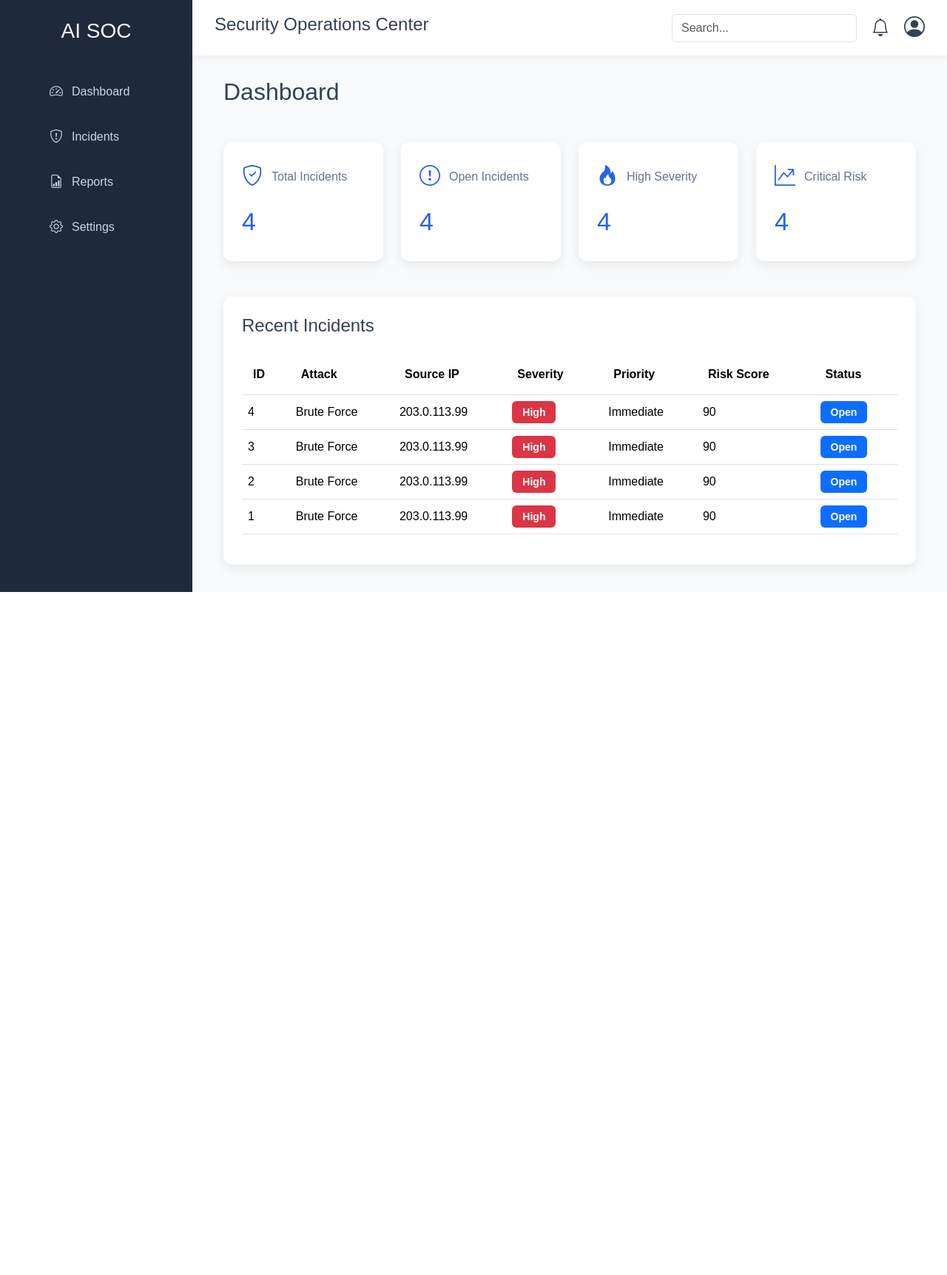
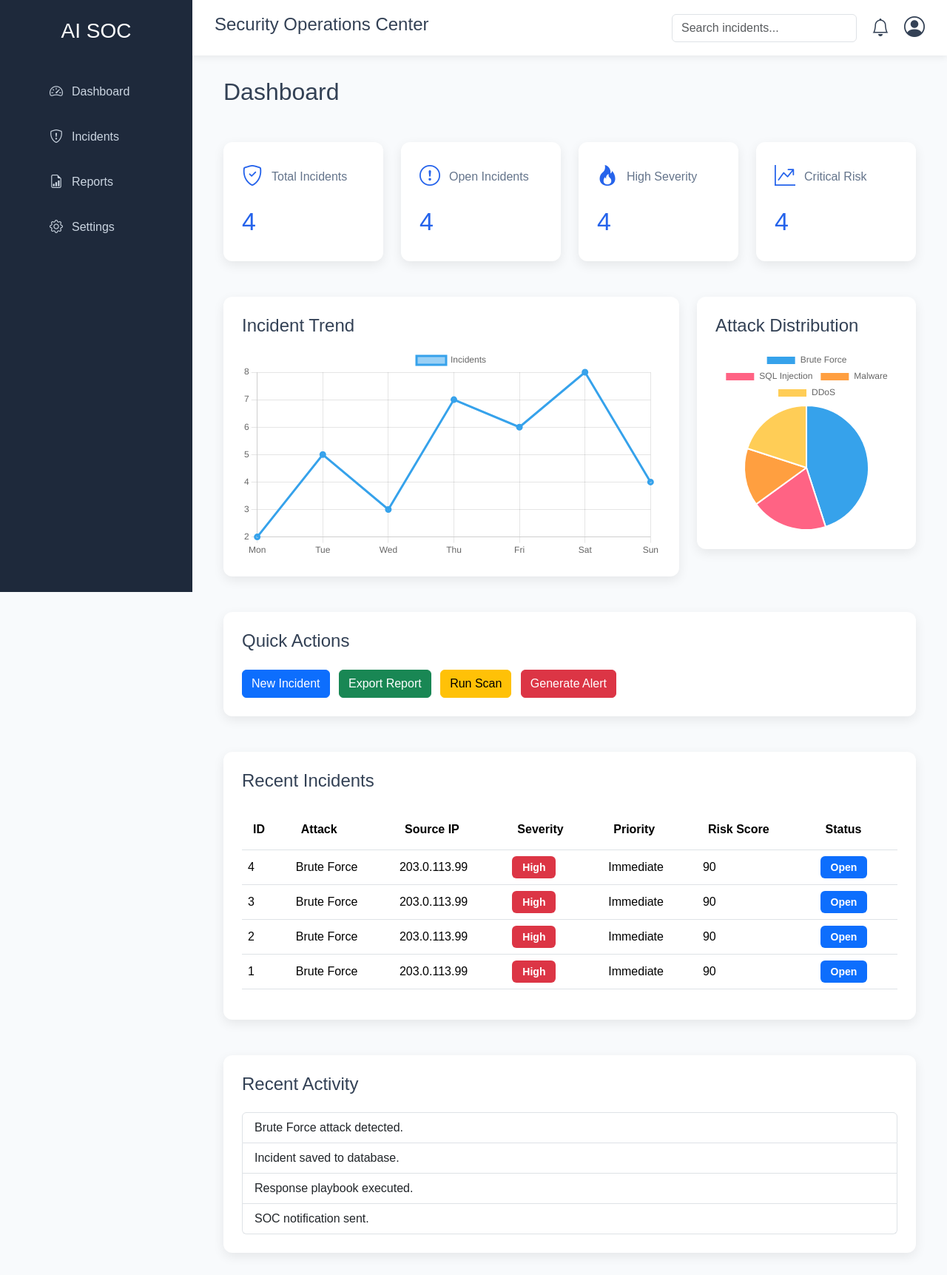
Before and after one commit to SakshiBurseHUB/AI-Agent-Cybersecurity-Incident-Response, a Flask app: page / in a window 1280 px wide. Shown: the whole page at 74% size. Before the commit the page ends 800 px from the top, so only its background shows below. Run offline with Flask 3, Linux system fonts and the light colour scheme; data comes from the database, SQL or seed files in the repository.

Commit message:
Add dashboard charts and activity panel

```diff
--- a/src/dashboard/static/js/dashboard.js
+++ b/src/dashboard/static/js/dashboard.js
@@ -0,0 +1,84 @@
+document.addEventListener("DOMContentLoaded", function () {
+
+    // Incident Trend
+
+    const incidentCanvas = document.getElementById("incidentChart");
+
+    if (incidentCanvas) {
+
+        new Chart(incidentCanvas, {
+
+            type: "line",
+
+            data: {
+
+                labels: [
+                    "Mon",
+                    "Tue",
+                    "Wed",
+                    "Thu",
+                    "Fri",
+                    "Sat",
+                    "Sun"
+                ],
+
+                datasets: [
+
+                    {
+
+                        label: "Incidents",
+
+                        data: [2, 5, 3, 7, 6, 8, 4],
+
+                        borderWidth: 3,
+
+                        fill: false
+
+                    }
+
+                ]
+
+            }
+
+        });
+
+    }
+
+    // Attack Distribution
+
+    const attackCanvas = document.getElementById("attackChart");
+
+    if (attackCanvas) {
+
+        new Chart(attackCanvas, {
+
+            type: "pie",
+
+            data: {
+
+                labels: [
+
+                    "Brute Force",
+                    "SQL Injection",
+                    "Malware",
+                    "DDoS"
+
+                ],
+
+                datasets: [
+
+                    {
+
+                        data: [45, 20, 15, 20]
+
+                    }
+
+                ]
+
+            }
+
+        });
+
+    }
+
+});
--- a/src/dashboard/templates/dashboard.html
+++ b/src/dashboard/templates/dashboard.html
@@ -10,10 +10,10 @@ Dashboard
 
     <h2 class="page-title">Dashboard</h2>
 
-    <!-- Dashboard Statistics -->
+    <!-- Statistics Cards -->
+
     <div class="row g-4 mt-2">
 
-        <!-- Total Incidents -->
         <div class="col-lg-3 col-md-6">
 
             <div class="dashboard-card">
@@ -32,7 +32,6 @@ Dashboard
 
         </div>
 
-        <!-- Open Incidents -->
         <div class="col-lg-3 col-md-6">
 
             <div class="dashboard-card">
@@ -51,7 +50,6 @@ Dashboard
 
         </div>
 
-        <!-- High Severity -->
         <div class="col-lg-3 col-md-6">
 
             <div class="dashboard-card">
@@ -70,7 +68,6 @@ Dashboard
 
         </div>
 
-        <!-- Critical Risk -->
         <div class="col-lg-3 col-md-6">
 
             <div class="dashboard-card">
@@ -91,7 +88,70 @@ Dashboard
 
     </div>
 
+    <!-- Charts -->
+
+    <div class="row mt-5">
+
+        <div class="col-lg-8">
+
+            <div class="table-section">
+
+                <h4 class="mb-3">Incident Trend</h4>
+
+                <canvas id="incidentChart"></canvas>
+
+            </div>
+
+        </div>
+
+        <div class="col-lg-4">
+
+            <div class="table-section">
+
+                <h4 class="mb-3">Attack Distribution</h4>
+
+                <canvas id="attackChart"></canvas>
+
+            </div>
+
+        </div>
+
+    </div>
+
+    <!-- Quick Actions -->
+
+    <div class="row mt-5">
+
+        <div class="col-12">
+
+            <div class="table-section">
+
+                <h4 class="mb-4">Quick Actions</h4>
+
+                <button class="btn btn-primary me-2">
+                    New Incident
+                </button>
+
+                <button class="btn btn-success me-2">
+                    Export Report
+                </button>
+
+                <button class="btn btn-warning me-2">
+                    Run Scan
+                </button>
+
+                <button class="btn btn-danger">
+                    Generate Alert
+                </button>
+
+            </div>
+
+        </div>
+
+    </div>
+
     <!-- Recent Incidents -->
+
     <div class="table-section mt-5">
 
         <h4 class="mb-4">Recent Incidents</h4>
@@ -128,26 +188,19 @@ Dashboard
 
                         <td>{{ incident[2] }}</td>
 
-                        <!-- Severity Badge -->
                         <td>
 
                             {% if incident[3] == "High" %}
 
-                                <span class="badge bg-danger">
-                                    High
-                                </span>
+                                <span class="badge bg-danger">High</span>
 
                             {% elif incident[3] == "Medium" %}
 
-                                <span class="badge bg-warning text-dark">
-                                    Medium
-                                </span>
+                                <span class="badge bg-warning text-dark">Medium</span>
 
                             {% else %}
 
-                                <span class="badge bg-success">
-                                    Low
-                                </span>
+                                <span class="badge bg-success">Low</span>
 
                             {% endif %}
 
@@ -157,31 +210,26 @@ Dashboard
 
                         <td>{{ incident[5] }}</td>
 
-                        <!-- Status Badge -->
                         <td>
 
                             {% if incident[7] == "Open" %}
 
-                                <span class="badge bg-primary">
-                                    Open
-                                </span>
+                                <span class="badge bg-primary">Open</span>
 
                             {% elif incident[7] == "In Progress" %}
 
-                                <span class="badge bg-warning text-dark">
-                                    In Progress
-                                </span>
+                                <span class="badge bg-warning text-dark">In Progress</span>
 
                             {% elif incident[7] == "Resolved" %}
 
-                                <span class="badge bg-success">
-                                    Resolved
-                                </span>
+                                <span class="badge bg-success">Resolved</span>
 
                             {% else %}
 
                                 <span class="badge bg-secondary">
+
                                     {{ incident[7] }}
+
                                 </span>
 
                             {% endif %}
@@ -212,6 +260,42 @@ Dashboard
 
     </div>
 
+    <!-- Recent Activity -->
+
+    <div class="row mt-5">
+
+        <div class="col-12">
+
+            <div class="table-section">
+
+                <h4 class="mb-4">Recent Activity</h4>
+
+                <ul class="list-group">
+
+                    <li class="list-group-item">
+                        Brute Force attack detected.
+                    </li>
+
+                    <li class="list-group-item">
+                        Incident saved to database.
+                    </li>
+
+                    <li class="list-group-item">
+                        Response playbook executed.
+                    </li>
+
+                    <li class="list-group-item">
+                        SOC notification sent.
+                    </li>
+
+                </ul>
+
+            </div>
+
+        </div>
+
+    </div>
+
 </div>
 
 {% endblock %}
--- a/src/dashboard/templates/layout.html
+++ b/src/dashboard/templates/layout.html
@@ -4,15 +4,18 @@
 <head>
 
     <meta charset="UTF-8">
-    <meta name="viewport" content="width=device-width, initial-scale=1.0">
+    <meta name="viewport"
+          content="width=device-width, initial-scale=1.0">
 
     <title>{% block title %}AI SOC Dashboard{% endblock %}</title>
 
     <!-- Bootstrap CSS -->
-    <link href="https://cdn.jsdelivr.net/npm/bootstrap@5.3.7/dist/css/bootstrap.min.css" rel="stylesheet">
+    <link href="https://cdn.jsdelivr.net/npm/bootstrap@5.3.7/dist/css/bootstrap.min.css"
+          rel="stylesheet">
 
     <!-- Bootstrap Icons -->
-    <link href="https://cdn.jsdelivr.net/npm/bootstrap-icons@1.13.1/font/bootstrap-icons.css" rel="stylesheet">
+    <link href="https://cdn.jsdelivr.net/npm/bootstrap-icons@1.13.1/font/bootstrap-icons.css"
+          rel="stylesheet">
 
     <!-- Custom CSS -->
     <link rel="stylesheet"
@@ -25,6 +28,7 @@
 <div class="wrapper">
 
     <!-- Sidebar -->
+
     <aside class="sidebar">
 
         <div class="logo">
@@ -36,31 +40,51 @@
         <ul class="menu">
 
             <li>
+
                 <a href="/">
+
                     <i class="bi bi-speedometer2"></i>
+
                     Dashboard
+
                 </a>
+
             </li>
 
             <li>
+
                 <a href="/incidents">
+
                     <i class="bi bi-shield-exclamation"></i>
+
                     Incidents
+
                 </a>
+
             </li>
 
             <li>
+
                 <a href="/reports">
+
                     <i class="bi bi-file-earmark-bar-graph"></i>
+
                     Reports
+
                 </a>
+
             </li>
 
             <li>
+
                 <a href="/settings">
+
                     <i class="bi bi-gear"></i>
+
                     Settings
+
                 </a>
+
             </li>
 
         </ul>
@@ -68,9 +92,11 @@
     </aside>
 
     <!-- Main Content -->
+
     <div class="content">
 
-        <!-- Top Navbar -->
+        <!-- Top Navigation -->
+
         <nav class="topbar">
 
             <h4>Security Operations Center</h4>
@@ -79,8 +105,8 @@
 
                 <input
                     type="text"
-                    placeholder="Search..."
-                    class="form-control">
+                    class="form-control"
+                    placeholder="Search incidents...">
 
                 <i class="bi bi-bell fs-4"></i>
 
@@ -102,9 +128,15 @@
 </div>
 
 <!-- Bootstrap JS -->
+
 <script src="https://cdn.jsdelivr.net/npm/bootstrap@5.3.7/dist/js/bootstrap.bundle.min.js"></script>
 
-<!-- Custom JS -->
+<!-- Chart.js -->
+
+<script src="https://cdn.jsdelivr.net/npm/chart.js"></script>
+
+<!-- Dashboard JS -->
+
 <script src="{{ url_for('static', filename='js/dashboard.js') }}"></script>
 
 </body>
```
